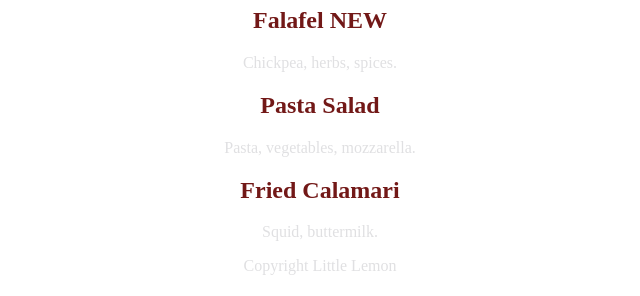
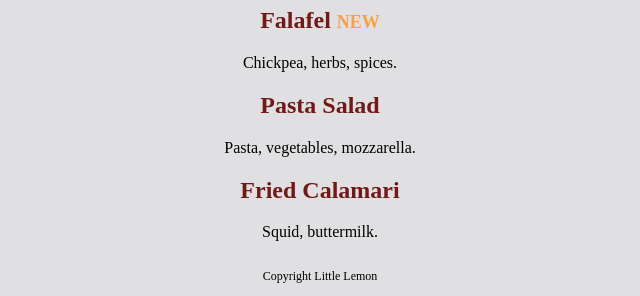
Before and after one commit to aaronmontano/Meta-Backend-Certificate, a plain HTML site: page Intro_to_Backend/Styling_A_Page/index.html in a window 1280 px wide. Shown: the part 531-827 px from the top of the page, without its empty margins (320-960 px from the left). Drawn offline with Linux system fonts and the light colour scheme.

Commit message:
Changes.

```diff
--- a/Intro_to_Backend/Styling_A_Page/styles.css
+++ b/Intro_to_Backend/Styling_A_Page/styles.css
@@ -1,5 +1,5 @@
 body {
-    color: #E0E0E2;
+    background-color: #e0e0e2;
 }
 
 h1 {
@@ -19,3 +19,13 @@ h2 {
     margin-right: auto;
     display: block;
 }
+
+h2 span {
+    color: #fa9f42;
+    font-size: 0.75em;
+}
+
+#copyright {
+    padding-top: 12px;
+    font-size: 0.75em;
+}
```
